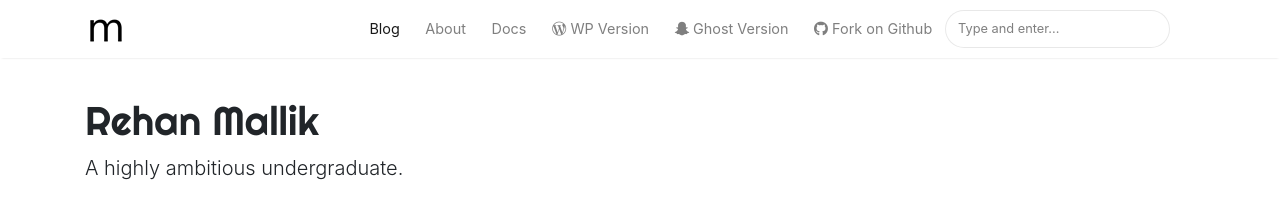
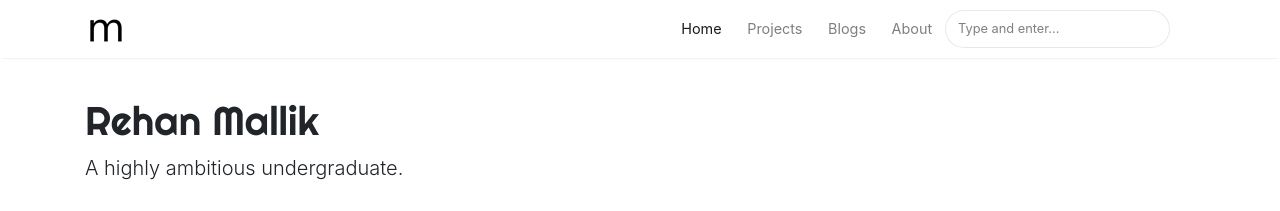
Before and after one commit to Soemon007/Soemon007.github.io, a Jekyll site: the page built from index.html, in a window 1280 px wide. Shown: the top 211 px of the page. Built offline with Jekyll 4.4.1, drawn with Linux system fonts in a browser that asks for light colours; nearby versions of some CDN libraries; the list of posts is cut into pages by our own code.

Commit message:
Changed Navigation

```diff
--- a/_layouts/default.html
+++ b/_layouts/default.html
@@ -68,27 +68,19 @@ ga('send', 'pageview');
 			    {% else %}
 			    <li class="nav-item">
 				{% endif %}
-                <a class="nav-link" href="{{ site.baseurl }}/index.html">Blog</a>
+				<a class="nav-link" href="{{ site.baseurl }}/index.html">Home</a>
+				</li>
+
+				<li class="nav-item">
+				<a class="nav-link" href="{{ site.baseurl }}/index.html">Projects</a>
+				</li>
+
+				<li class="nav-item">
+				<a class="nav-link" href="{{ site.baseurl }}/blogs">Blogs</a>
 				</li>
 
 				<li class="nav-item">
 				<a class="nav-link" href="{{ site.baseurl }}/about">About</a>
-                </li>
-
-                <li class="nav-item">
-                <a target="_blank" class="nav-link" href="https://bootstrapstarter.com/bootstrap-templates/template-mediumish-bootstrap-jekyll/"> Docs</a>
-                </li>
-
-                <li class="nav-item">
-                <a target="_blank" class="nav-link" href="https://www.wowthemes.net/themes/mediumish-wordpress/"><i class="fab fa-wordpress-simple"></i> WP Version</a>
-                </li>
-
-                <li class="nav-item">
-                <a target="_blank" class="nav-link" href="https://www.wowthemes.net/themes/mediumish-ghost/"><i class="fab fa-snapchat-ghost"></i> Ghost Version</a>
-                </li>
-
-                <li class="nav-item">
-                <a target="_blank" class="nav-link" href="https://github.com/wowthemesnet/mediumish-theme-jekyll"><i class="fab fa-github"></i> Fork on Github</a>
 				</li>
 
                 {% include search-lunr.html %}
```
Lines whose indentation alone changed are shown as unchanged.
